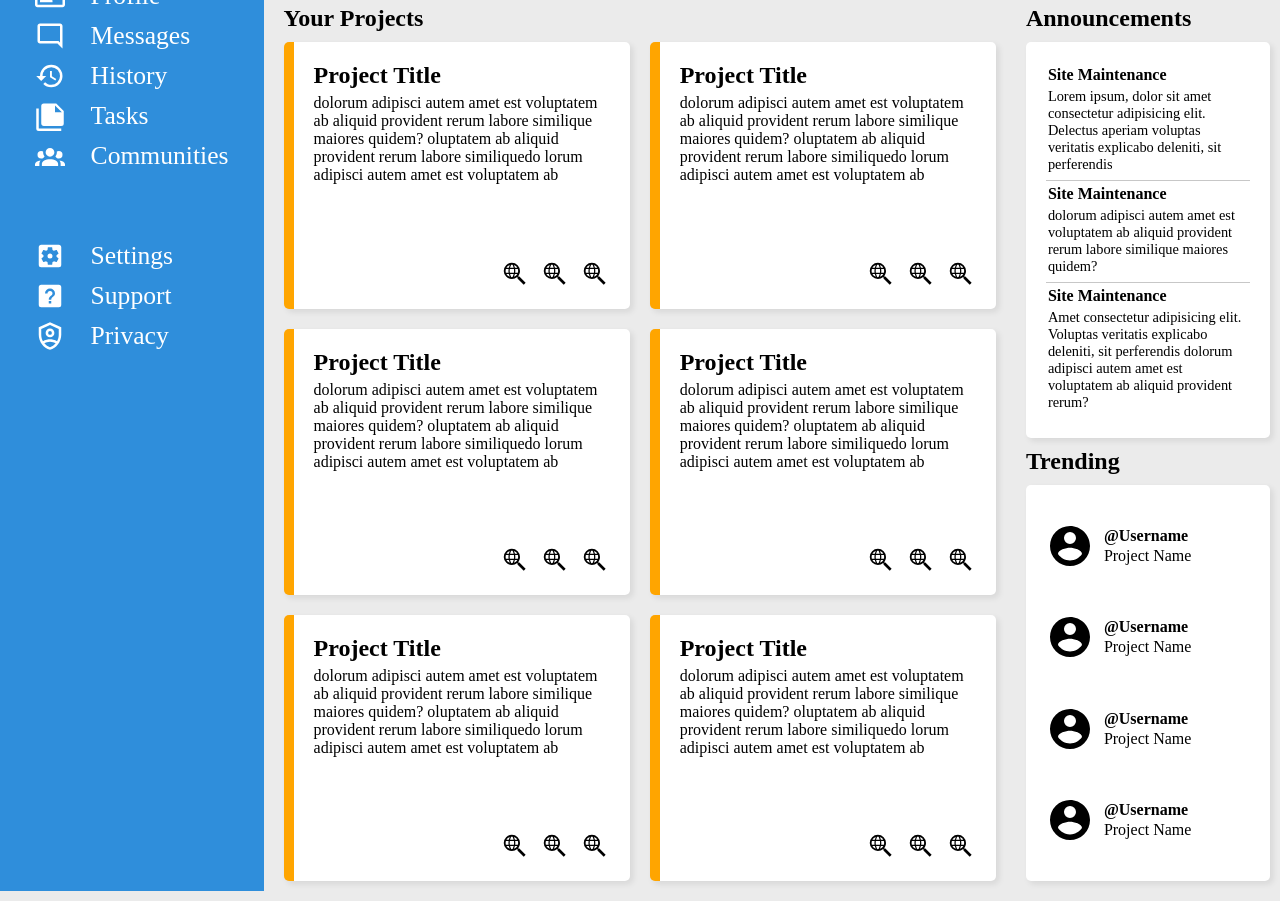
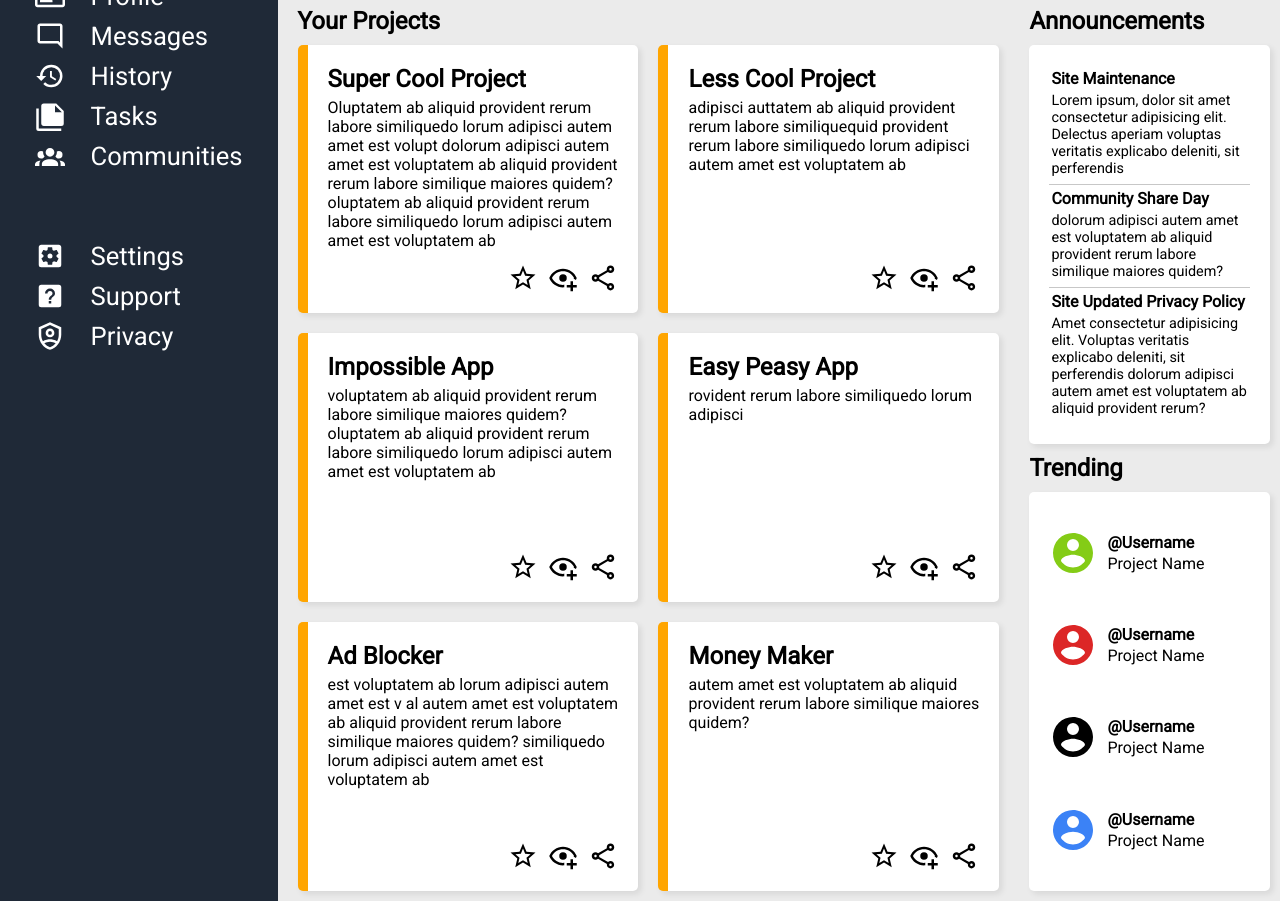
Before and after one commit to BrynyPatchett/admin-dashboard-project, a plain HTML site: page index.html in a window 1280 px wide. Shown: the part 184-1085 px from the top of the page. Drawn offline with Linux system fonts and the light colour scheme.

Commit message:
Added placeholder and colour icons

```diff
--- a/index.html
+++ b/index.html
@@ -7,6 +7,7 @@
     <meta name="viewport" content="width=device-width, initial-scale=1.0">
     <title>Admin Dashboard</title>
     <link rel="stylesheet" href="./styles/style.css">
+    <link href='https://fonts.googleapis.com/css?family=Roboto' rel='stylesheet'>
 </head>
 
 <body>
@@ -67,12 +68,12 @@
                     <input type="text" name="search" id="search">
                 </div>
                 <div class="profilearea">
-                    <img class="notification" src="./images/search.svg" alt="notification">
-                    <img class="profilepic" src="./images/profilepic.svg" alt="profilepic">
+                    <img class="notification" src="./images/bell.svg" alt="notification">
+                    <img class="profilepic" src="./images/profilepicmain.svg" alt="profilepic">
                     <p>FirstName LastName</p>
                 </div>
                 <div class="welcome">
-                    <img src="./images/profilepic.svg" alt="profilepic">
+                    <img src="./images/profilepicmain.svg" alt="profilepic">
                     <p>Hi there,</p>
                     <p>Name</p>
                 </div>
@@ -89,81 +90,79 @@
                         <div class="card project-card">
                             <div class="project">
                                 <div class="projecttext">
-                                    <h2>Project Title</h2>
-                                    <p> dolorum adipisci autem amet est voluptatem ab aliquid provident rerum labore
+                                    <h2>Super Cool Project</h2>
+                                    <p>  Oluptatem ab aliquid provident rerum labore
+                                        similiquedo lorum adipisci autem amet est volupt dolorum adipisci autem amet est voluptatem ab aliquid provident rerum labore
                                         similique maiores quidem? oluptatem ab aliquid provident rerum labore
                                         similiquedo lorum adipisci autem amet est voluptatem ab </p>
                                 </div>
                                 <div class="project-options">
-                                    <img src="./images/search.svg" alt="" class="projecticon">
-                                    <img src="./images/search.svg" alt="" class="projecticon">
-                                    <img src="./images/search.svg" alt="" class="projecticon">
+                                    <img src="./images/star.svg" alt="star" class="projecticon">
+                                    <img src="./images/watch.svg" alt="eye" class="projecticon">
+                                    <img src="./images/share.svg" alt="share" class="projecticon">
                                 </div>
                             </div>
                         </div>
                         <div class="card project-card"> <div class="project">
                             <div class="projecttext">
-                                <h2>Project Title</h2>
-                                <p> dolorum adipisci autem amet est voluptatem ab aliquid provident rerum labore
+                                <h2>Less Cool Project</h2>
+                                <p>  adipisci auttatem ab aliquid provident rerum labore
+                                    similiquequid provident rerum labore
+                                    similiquedo lorum adipisci autem amet est voluptatem ab </p>
+                            </div>
+                            <div class="project-options">
+                                <img src="./images/star.svg" alt="star" class="projecticon">
+                                <img src="./images/watch.svg" alt="eye" class="projecticon">
+                                <img src="./images/share.svg" alt="share" class="projecticon">
+                            </div>
+                        </div></div>
+                        <div class="card project-card"> <div class="project">
+                            <div class="projecttext">
+                                <h2>Impossible App</h2>
+                                <p>  voluptatem ab aliquid provident rerum labore
                                     similique maiores quidem? oluptatem ab aliquid provident rerum labore
                                     similiquedo lorum adipisci autem amet est voluptatem ab </p>
                             </div>
                             <div class="project-options">
-                                <img src="./images/search.svg" alt="" class="projecticon">
-                                <img src="./images/search.svg" alt="" class="projecticon">
-                                <img src="./images/search.svg" alt="" class="projecticon">
+                                <img src="./images/star.svg" alt="star" class="projecticon">
+                                <img src="./images/watch.svg" alt="eye" class="projecticon">
+                                <img src="./images/share.svg" alt="share" class="projecticon">
                             </div>
                         </div></div>
                         <div class="card project-card"> <div class="project">
                             <div class="projecttext">
-                                <h2>Project Title</h2>
-                                <p> dolorum adipisci autem amet est voluptatem ab aliquid provident rerum labore
-                                    similique maiores quidem? oluptatem ab aliquid provident rerum labore
-                                    similiquedo lorum adipisci autem amet est voluptatem ab </p>
+                                <h2>Easy Peasy App</h2>
+                                <p> rovident rerum labore
+                                    similiquedo lorum adipisci </p>
                             </div>
                             <div class="project-options">
-                                <img src="./images/search.svg" alt="" class="projecticon">
-                                <img src="./images/search.svg" alt="" class="projecticon">
-                                <img src="./images/search.svg" alt="" class="projecticon">
+                                <img src="./images/star.svg" alt="star" class="projecticon">
+                                <img src="./images/watch.svg" alt="eye" class="projecticon">
+                                <img src="./images/share.svg" alt="share" class="projecticon">
                             </div>
                         </div></div>
                         <div class="card project-card"> <div class="project">
                             <div class="projecttext">
-                                <h2>Project Title</h2>
-                                <p> dolorum adipisci autem amet est voluptatem ab aliquid provident rerum labore
-                                    similique maiores quidem? oluptatem ab aliquid provident rerum labore
-                                    similiquedo lorum adipisci autem amet est voluptatem ab </p>
+                                <h2>Ad Blocker</h2>
+                                <p> est voluptatem ab lorum adipisci autem amet est v al autem amet est voluptatem ab aliquid provident rerum labore
+                                    similique maiores quidem?  similiquedo lorum adipisci autem amet est voluptatem ab </p>
                             </div>
                             <div class="project-options">
-                                <img src="./images/search.svg" alt="" class="projecticon">
-                                <img src="./images/search.svg" alt="" class="projecticon">
-                                <img src="./images/search.svg" alt="" class="projecticon">
+                                <img src="./images/star.svg" alt="star" class="projecticon">
+                                <img src="./images/watch.svg" alt="eye" class="projecticon">
+                                <img src="./images/share.svg" alt="share" class="projecticon">
                             </div>
                         </div></div>
                         <div class="card project-card"> <div class="project">
                             <div class="projecttext">
-                                <h2>Project Title</h2>
-                                <p> dolorum adipisci autem amet est voluptatem ab aliquid provident rerum labore
-                                    similique maiores quidem? oluptatem ab aliquid provident rerum labore
-                                    similiquedo lorum adipisci autem amet est voluptatem ab </p>
+                                <h2>Money Maker</h2>
+                                <p>  autem amet est voluptatem ab aliquid provident rerum labore
+                                    similique maiores quidem?  </p>
                             </div>
                             <div class="project-options">
-                                <img src="./images/search.svg" alt="" class="projecticon">
-                                <img src="./images/search.svg" alt="" class="projecticon">
-                                <img src="./images/search.svg" alt="" class="projecticon">
-                            </div>
-                        </div></div>
-                        <div class="card project-card"> <div class="project">
-                            <div class="projecttext">
-                                <h2>Project Title</h2>
-                                <p> dolorum adipisci autem amet est voluptatem ab aliquid provident rerum labore
-                                    similique maiores quidem? oluptatem ab aliquid provident rerum labore
-                                    similiquedo lorum adipisci autem amet est voluptatem ab </p>
-                            </div>
-                            <div class="project-options">
-                                <img src="./images/search.svg" alt="" class="projecticon">
-                                <img src="./images/search.svg" alt="" class="projecticon">
-                                <img src="./images/search.svg" alt="" class="projecticon">
+                                <img src="./images/star.svg" alt="star" class="projecticon">
+                                <img src="./images/watch.svg" alt="eye" class="projecticon">
+                                <img src="./images/share.svg" alt="share" class="projecticon">
                             </div>
                         </div></div>
                     </div>
@@ -182,12 +181,12 @@
                                             voluptas veritatis explicabo deleniti, sit perferendis</p>
                                     </div>
                                     <div class="announcementsitem">
-                                        <h4>Site Maintenance</h4>
+                                        <h4>Community Share Day</h4>
                                         <p> dolorum adipisci autem amet est voluptatem ab aliquid provident rerum labore
                                             similique maiores quidem?</p>
                                     </div>
                                     <div class="announcementsitem">
-                                        <h4>Site Maintenance</h4>
+                                        <h4>Site Updated Privacy Policy</h4>
                                         <p>Amet consectetur adipisicing elit. Voluptas veritatis explicabo deleniti, sit
                                             perferendis dolorum adipisci autem amet est voluptatem ab aliquid provident
                                             rerum?</p>
@@ -200,7 +199,11 @@
                         <h2>Trending</h2>
                         <div class="card">
                             <div class="trending">
-                                <div class="trendingitem"><img src="./images/profilepic.svg" alt="profilepic">
+                                <div class="trendingitem"><img src="./images/profilepicgreen.svg" alt="profilepic">
+                                    <p><strong>@Username</strong></p>
+                                    <p>Project Name</p>
+                                </div>
+                                <div class="trendingitem"><img src="./images/profilepicred.svg" alt="profilepic">
                                     <p><strong>@Username</strong></p>
                                     <p>Project Name</p>
                                 </div>
@@ -208,11 +211,7 @@
                                     <p><strong>@Username</strong></p>
                                     <p>Project Name</p>
                                 </div>
-                                <div class="trendingitem"><img src="./images/profilepic.svg" alt="profilepic">
-                                    <p><strong>@Username</strong></p>
-                                    <p>Project Name</p>
-                                </div>
-                                <div class="trendingitem"><img src="./images/profilepic.svg" alt="profilepic">
+                                <div class="trendingitem"><img src="./images/profilepicblue.svg" alt="profilepic">
                                     <p><strong>@Username</strong></p>
                                     <p>Project Name</p>
                                 </div>
--- a/styles/style.css
+++ b/styles/style.css
@@ -1,13 +1,13 @@
 *{
     --sidebar-size:1.6rem;
-    --highlight-colour: rgb(47, 142, 219);
+    --highlight-colour: #1f2937
 }
 
 html,body{
   margin: 0px;
   padding: 0px;
   font-size: 16px;
-
+  font-family: Roboto, sans-serif;
   background-color: rgb(235, 235, 235);
 }
 
@@ -135,12 +135,18 @@ ul{
 
 .interactions{
     >button{
-        background-color: var(--highlight-colour);
+        background-color: rgb(68, 68, 117);
         color: white;
         border: none;
         border-radius: 20px;
         width: 6rem;
         height: 2rem;
+        cursor: pointer;
+
+    }
+    >button:hover{
+        background-color: rgba(68, 68, 117, 0.829);
+
     }
 
 }
@@ -268,6 +274,7 @@ h2{
     align-items: center;
     gap:10px;
     row-gap: 2px;
+    cursor: pointer;
     >img{
         width: 3rem;
         height: 3rem;
@@ -314,3 +321,7 @@ h2{
         height: 30px;
     }
 }
+
+.projecticon{
+    cursor: pointer;
+}
```
Also changed, not shown: images/bell.svg (added), images/profileimage.png (added), images/profilepicblue.svg (added), images/profilepicgreen.svg (added), images/profilepicmain.svg (added), images/profilepicred.svg (added), images/share.svg (added), images/star.svg (added), images/watch.svg (added).
